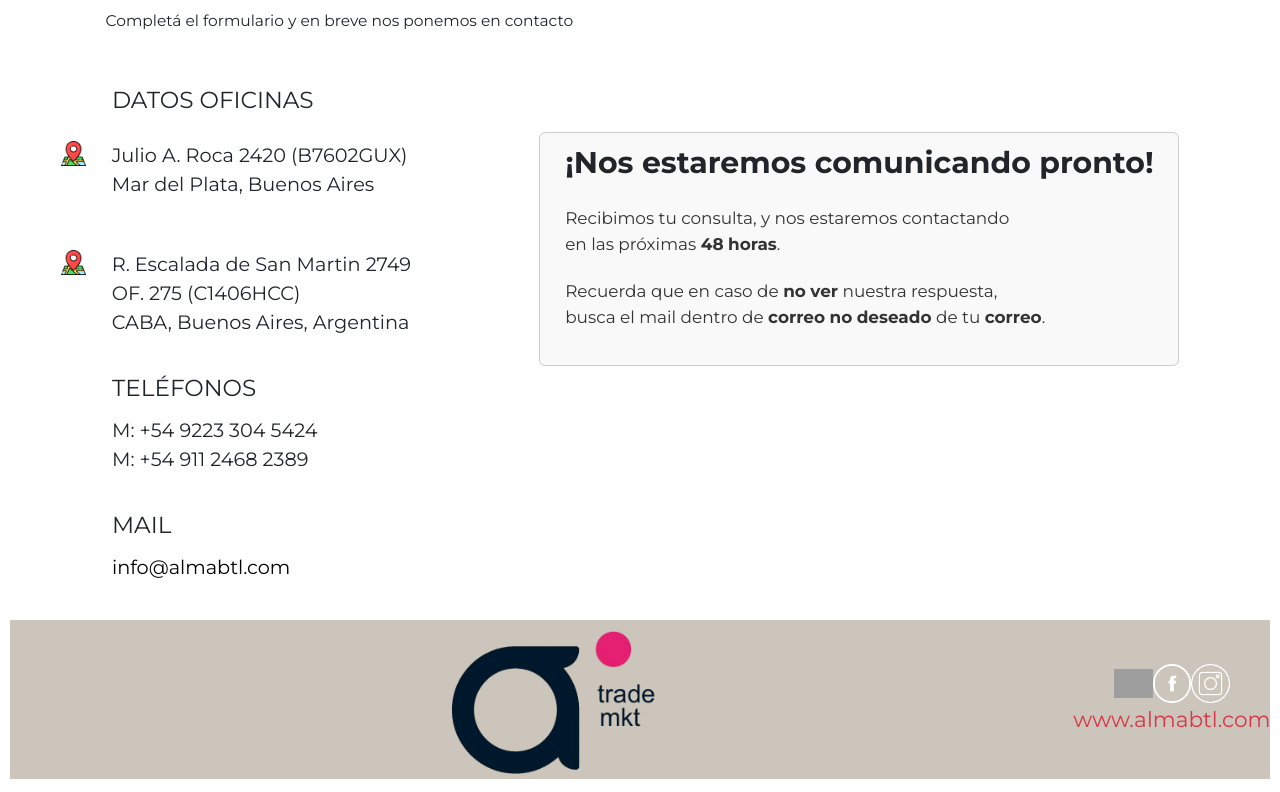
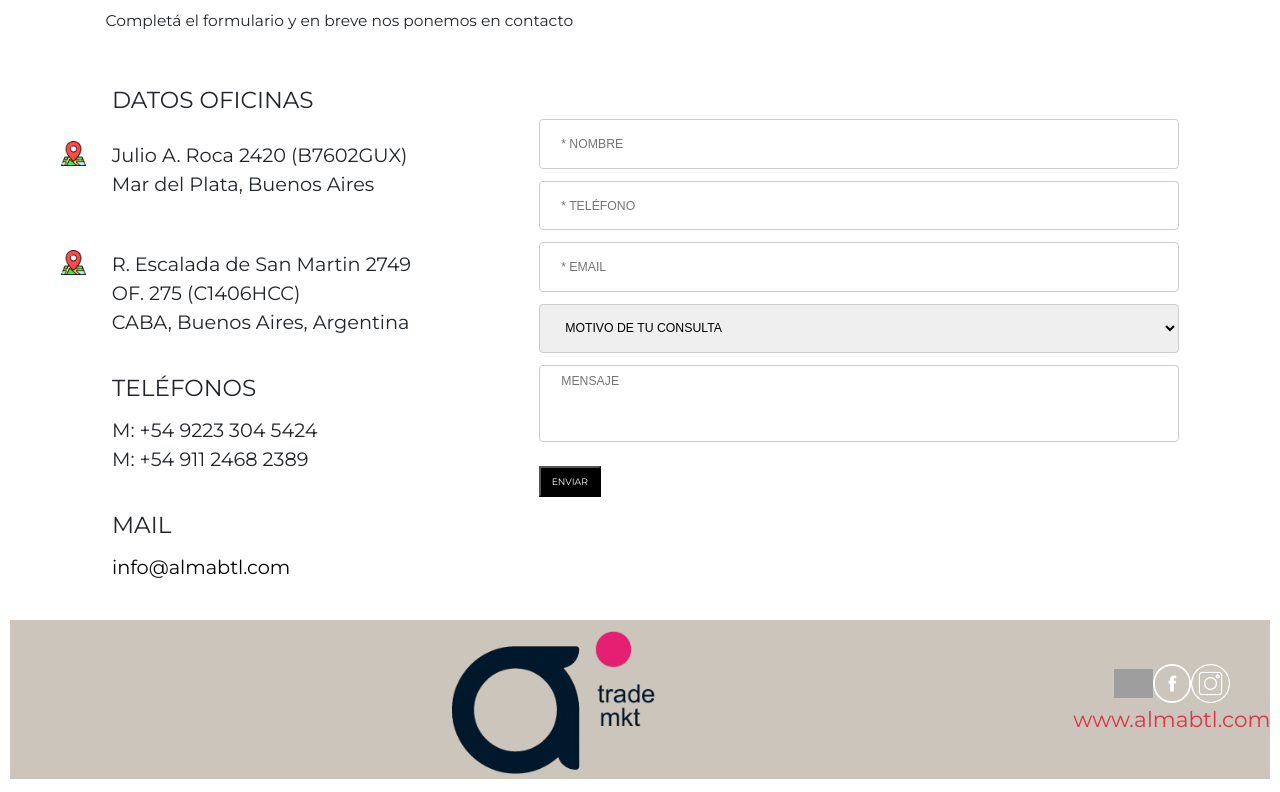
Before and after one commit to JuanHernandezMorani/AlmaLandingPage, a React (Create React App) app in the folder Cliente/: page / in a window 1280 px wide. Shown: the part 6686-7478 px from the top of the page. Built offline with nearby package versions, Linux system fonts and the light colour scheme; grey boxes are pictures that could not be loaded.

Commit message:
project done, added instagram follow page

```diff
--- a/Cliente/src/components/footer/footer.jsx
+++ b/Cliente/src/components/footer/footer.jsx
@@ -20,7 +20,7 @@
                         <a href="https://www.facebook.com/" target="_blank" rel="noopener noreferrer">
                             <img src={facebook} alt="Facebook" className="img-fluid" />
                         </a>
-                        <a href="https://www.instagram.com/" target="_blank" rel="noopener noreferrer">
+                        <a href="https://www.instagram.com/almabtl/" target="_blank" rel="noopener noreferrer">
                             <img src={instagram} alt="Instagram" className="img-fluid" />
                         </a>
                     </div>
--- a/Cliente/src/components/nav/nav.jsx
+++ b/Cliente/src/components/nav/nav.jsx
@@ -69,7 +69,7 @@
                     <a href="https://www.facebook.com/" target="_blank" rel="noopener noreferrer">
                         <img src={selectD()} alt="Facebook" className="social-icon" />
                     </a>
-                    <a href="https://www.instagram.com/" target="_blank" rel="noopener noreferrer">
+                    <a href="https://www.instagram.com/almabtl/" target="_blank" rel="noopener noreferrer">
                         <img src={selectE()} alt="Instagram" className="social-icon" />
                     </a>
                     <p className={selectF()}>@Almabtl</p>
--- a/Cliente/src/routes/contacto.jsx
+++ b/Cliente/src/routes/contacto.jsx
@@ -66,7 +66,7 @@
             <Form />
         </div>
         <div className="contact-form">
-          {!formSubmitted ? (
+          {formSubmitted ? (
             <div className="mensaje-container">
             <h1 className="mensaje-titulo">¡Nos estaremos comunicando pronto!</h1>
             <p className="mensaje-parrafo">
```
